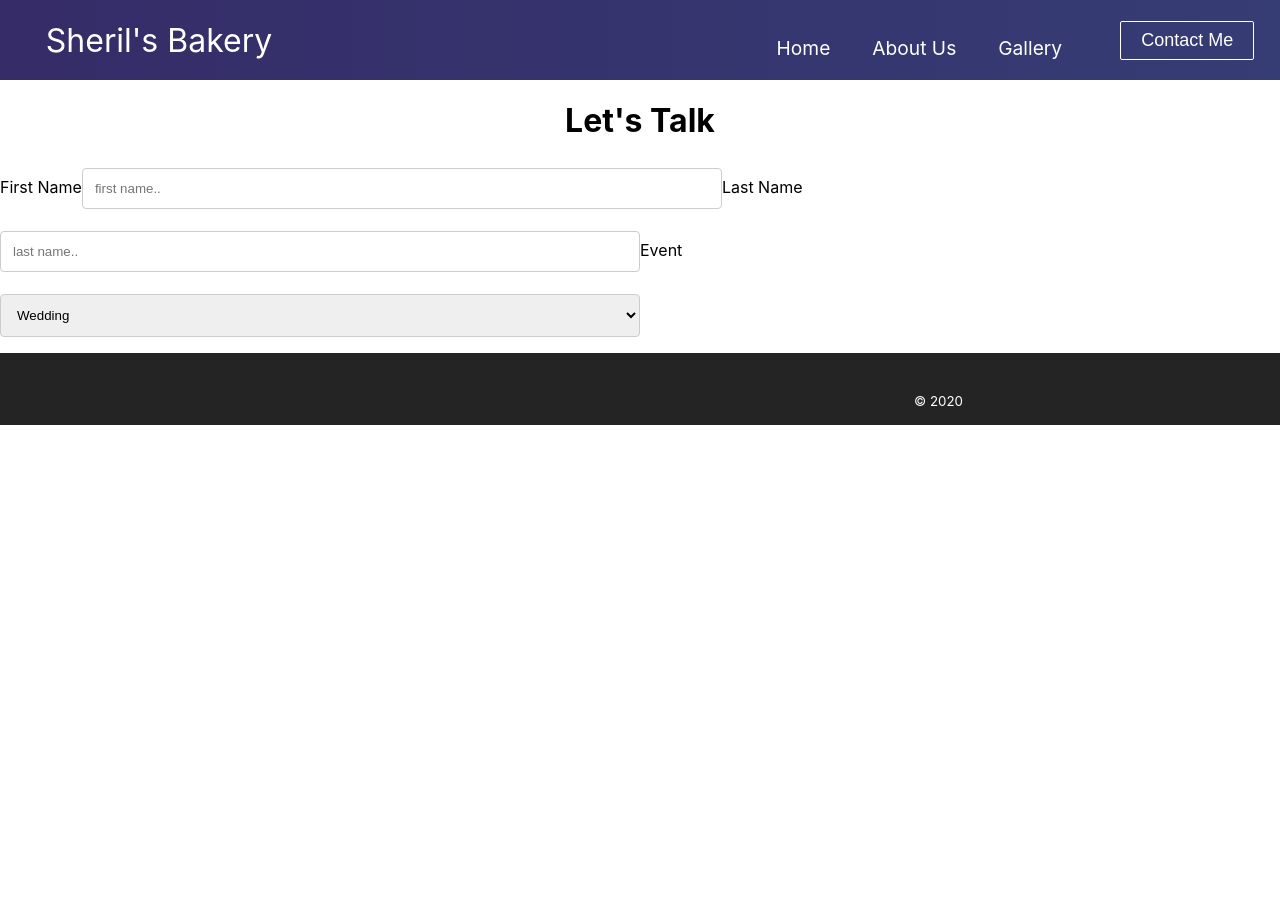
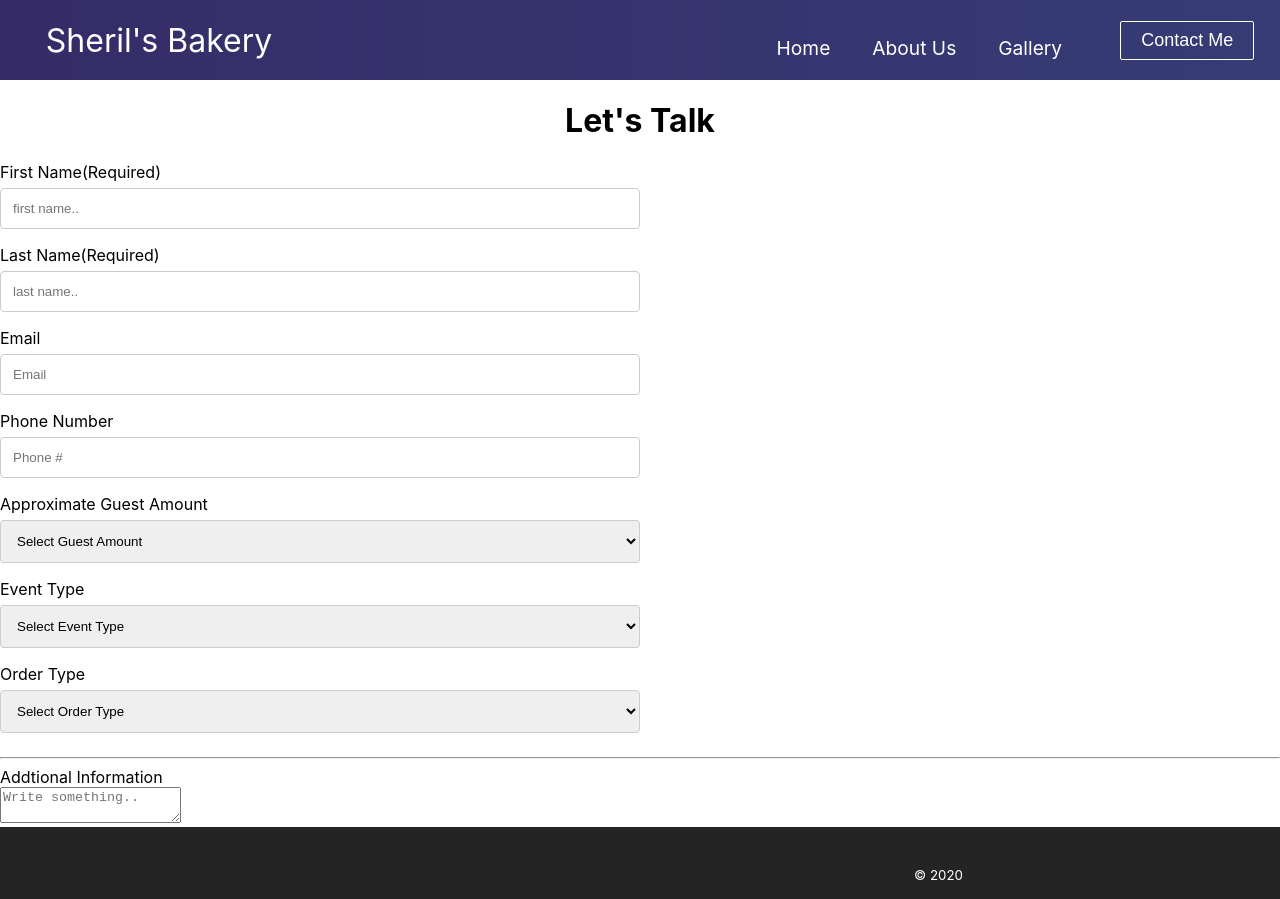
Before and after one commit to dakiddj25/SherilsBakery, a React (Create React App) app: page /ContactUs in a window 1280 px wide. Before the commit the page ends 800 px from the top, so only its background shows below. Built offline with nearby package versions, Linux system fonts and the light colour scheme.

Commit message:
started the form no functionality added

```diff
--- a/src/components/pages/Contactus.js
+++ b/src/components/pages/Contactus.js
@@ -13,14 +13,44 @@ import '../css/Contact.css';
     <div className='contact'>
 
      <form>
-     <label for="fname">First Name</label>
+     <label for="fname">First Name(Required)</label>
+     <br/>
     <input type="text" id="fname" name="firstname" placeholder="first name.."/>
 
-    <label for="lname">Last Name</label>
+    <br/>
+    <label for="lname">Last Name(Required)</label>
+    <br/>
     <input type="text" id="lname" name="lastname" placeholder="last name.."/>
+    <br/>
 
-    <label for="event">Event</label>
+    <label for="fname">Email</label>
+    <br/>
+    <input type="text" id="email" name="email" placeholder="Email"/>
+
+    <br/>
+    <label for="fname">Phone Number</label>
+    <br/>
+    <input type="text" id="number" name="number" placeholder="Phone #"/>
+
+    <br/>
+
+    <label for="guest">Approximate Guest Amount</label>
+    <br/>
     <select id="event" name="event">
+    <option value="blank">Select Guest Amount</option>
+      <option value="small">6-10</option>
+      <option value="medium">14-28</option>
+      <option value="large">20-40</option>
+      <option value="extraLarge">36-55</option>
+      <option value="anniversary">55+</option>
+      <option value="other">Other</option>
+    </select>
+
+    <br/>
+    <label for="event">Event Type</label>
+    <br/>
+    <select id="event" name="event">
+    <option value="blank">Select Event Type</option>
       <option value="wedding">Wedding</option>
       <option value="birthday">Birthday</option>
       <option value="just because">Just Because</option>
@@ -29,8 +59,22 @@ import '../css/Contact.css';
       <option value="other">Other</option>
     </select>
 
-     </form>
+    <br/>
+    <label for="order">Order Type</label>
+    <br/>
+    <select id="order" name="order">
+    <option value="blank">Select Order Type</option>
+      <option value="wedding">Pick up</option>
+      <option value="birthday">Delievery</option>
+      </select>
 
+     <hr/>
+
+     <label for="subject">Addtional Information</label>
+     <br/>
+    <textarea id="subject" name="subject" placeholder="Write something.."></textarea>
+
+    </form>
     </div>
     <Footer />
       </div>
```
